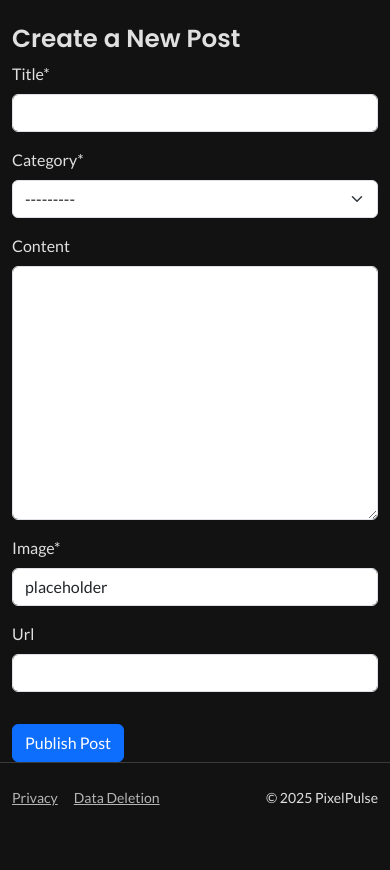
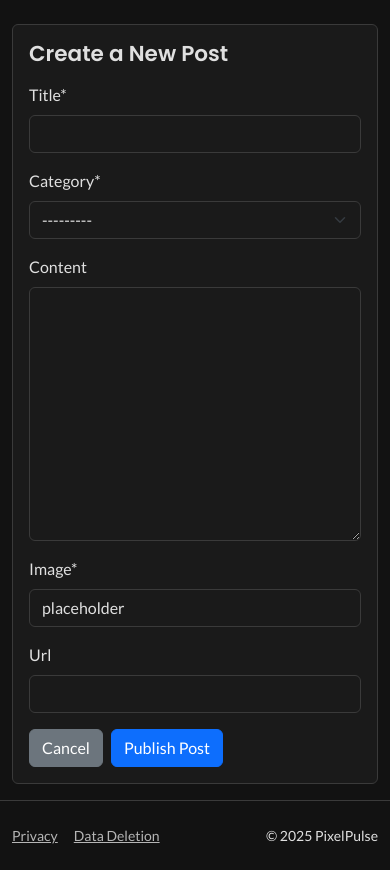
Before and after one commit to ksstrat/milestone-project-4, a Django app: page /create/ in a window 390 px wide. Shown: the part 57-927 px from the top of the page. Before the commit the page ends 863 px from the top, so only its background shows below. Run offline with Django 4.2, Linux system fonts and the light colour scheme; the visitor is signed in with stand-in values (Sample User, id 1); data that the repository does not hold is empty; some libraries are stand-ins or nearby versions.

Commit message:
feat: Redesign post create layout and add CSS, improve responsiveness.

```diff
--- a/posts/templates/posts/post_create.html
+++ b/posts/templates/posts/post_create.html
@@ -3,11 +3,20 @@
 
 {% block content %}
 <div class="container mt-4">
-    <h2>Create a New Post</h2>
-    <form method="post" enctype="multipart/form-data">
+  <div class="card pp-form mb-3">
+    <div class="card-body">
+      <h2 class="h4 mb-3">Create a New Post</h2>
+
+      <form method="post" enctype="multipart/form-data">
         {% csrf_token %}
-        {{ form | crispy }}
-        <button type="submit" class="btn btn-primary mt-3">Publish Post</button>
-    </form>
+        {{ form|crispy }}
+
+        <div class="mt-3 d-flex gap-2">
+          <a href="{% url 'home' %}" class="btn btn-secondary">Cancel</a>
+          <button type="submit" class="btn btn-primary">Publish Post</button>
+        </div>
+      </form>
+    </div>
+  </div>
 </div>
 {% endblock %}
--- a/static/css/style.css
+++ b/static/css/style.css
@@ -292,3 +292,29 @@ h1, h2, h3, h4, h5, h6,
 .pp-comment .mb-0 .text-muted {
   color: var(--secondary-color) !important;
 }
+
+/* Create */
+
+.pp-form {
+  background-color: #1a1a1a;
+  border-color: var(--border-color);
+  max-width: 880px;
+  margin-left: auto;
+  margin-right: auto;
+  color: var(--text-color);
+}
+
+/* Inputs/Selects/Textareas */
+.pp-form .form-control,
+.pp-form .form-select {
+  background-color: #1a1a1a;
+  color: var(--text-color);
+  border-color: var(--border-color);
+}
+
+/* Focus glow */
+.pp-form .form-control:focus,
+.pp-form .form-select:focus {
+  border-color: var(--secondary-color);
+  box-shadow: none;
+}
```
